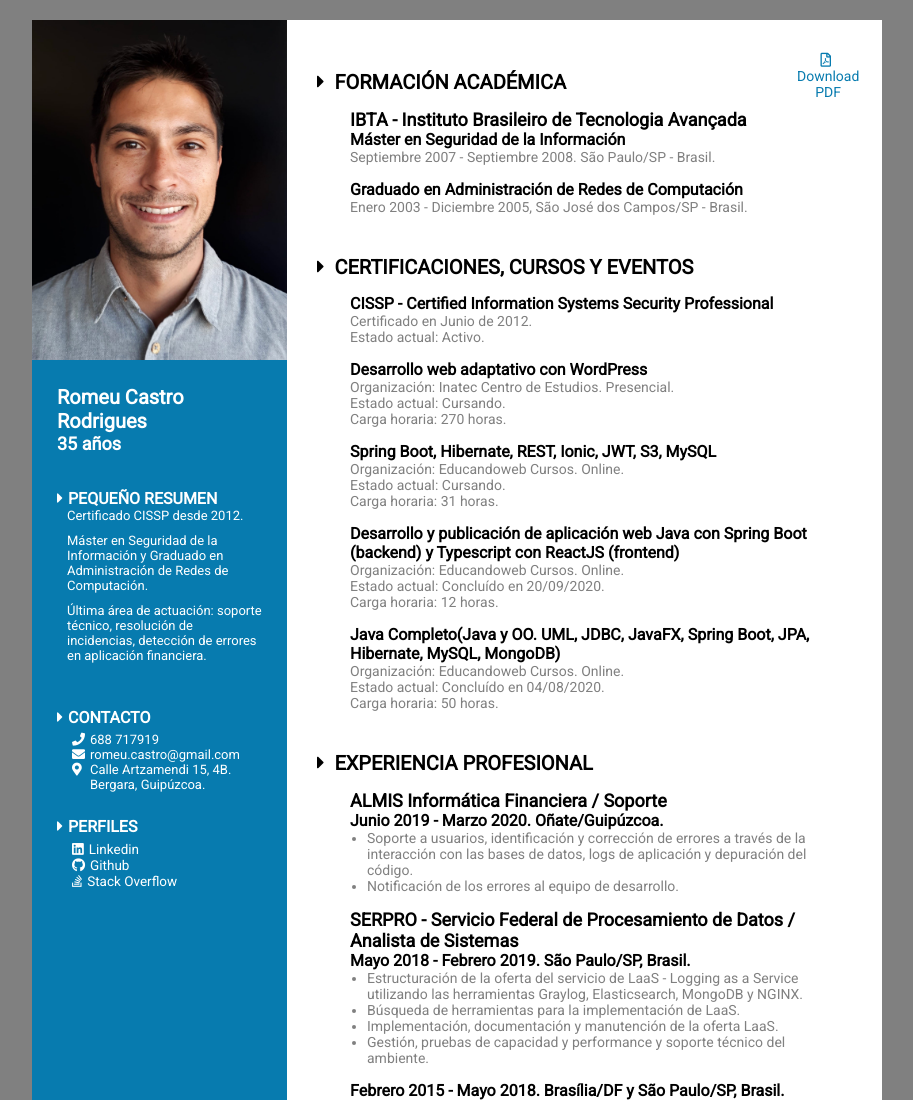
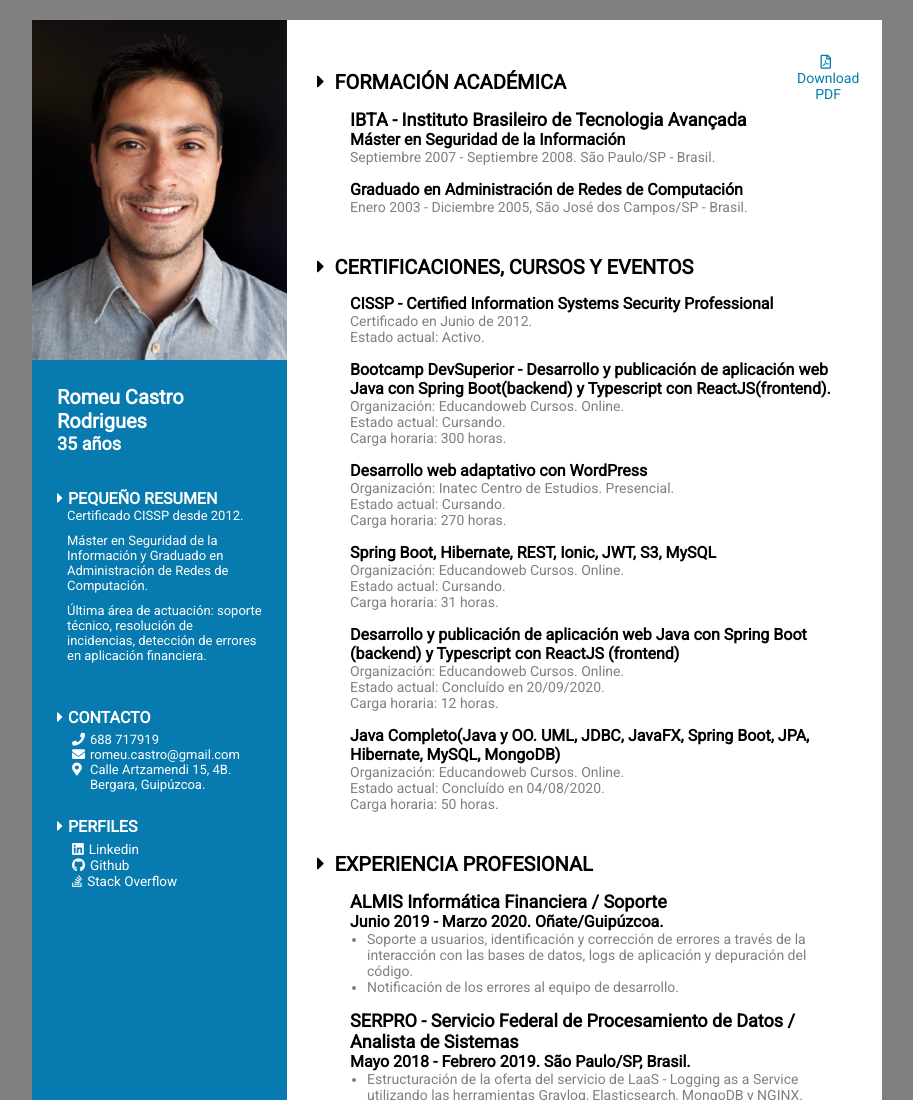
Before and after one commit to romeucr/romeucr.github.io, a plain HTML site: page index.html in a window 1280 px wide. Shown: the top 1100 px of the page, without its empty margins (183-1096 px from the left). Drawn offline with Linux system fonts and the light colour scheme.

Commit message:
Add Bootcamp info

```diff
--- a/index.html
+++ b/index.html
@@ -167,6 +167,11 @@
                   <h3>CISSP - Certified Information Systems Security Professional</h3>
                   <p>Certificado en Junio de 2012.</p>
                   <p>Estado actual: Activo.</p>
+                  <h3>Bootcamp DevSuperior - Desarrollo y publicación de aplicación web Java con Spring
+                     Boot(backend) y Typescript con ReactJS(frontend).</h3>
+                  <p>Organización: Educandoweb Cursos. Online.
+                  <p>Estado actual: Cursando.</p>
+                  <p>Carga horaria: 300 horas.</p>
                   <h3>Desarrollo web adaptativo con WordPress</h3>
                   <p>Organización: Inatec Centro de Estudios. Presencial.</p>
                   <p>Estado actual: Cursando.</p>
```
Also changed, not shown: 1 other file.
